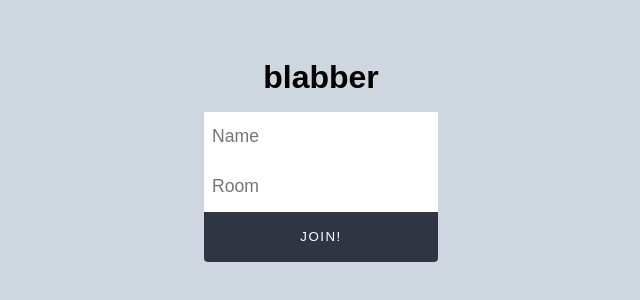
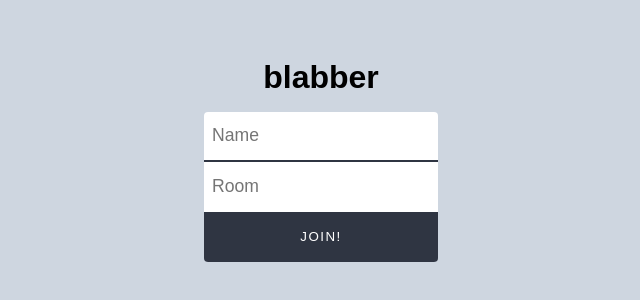
Before and after one commit to aanndch/blabber, a React (Create React App) app in the folder client/: page / in a window 1280 px wide. Shown: the part 248-548 px from the top of the page, without its empty margins (319-959 px from the left). Built offline with nearby package versions, Linux system fonts and the light colour scheme.

Commit message:
Fixed lobby styling

```diff
--- a/client/src/components/Lobby/Lobby.css
+++ b/client/src/components/Lobby/Lobby.css
@@ -8,18 +8,17 @@
   text-align: center;
 }
 
-.join-creds input:first-child {
-  border: none;
-  border-radius: 4px 4px 0 0;
-  border-bottom: 1px solid #2f3542;
-}
-
 .join-creds input {
   border: none;
   height: 50px;
   font-size: 1.1rem;
   padding-left: 0.5rem;
   outline: none;
+}
+
+.join-creds input:first-of-type {
+  border-radius: 4px 4px 0 0;
+  border-bottom: 2px solid #2f3542;
 }
 
 .join-creds button {
```
